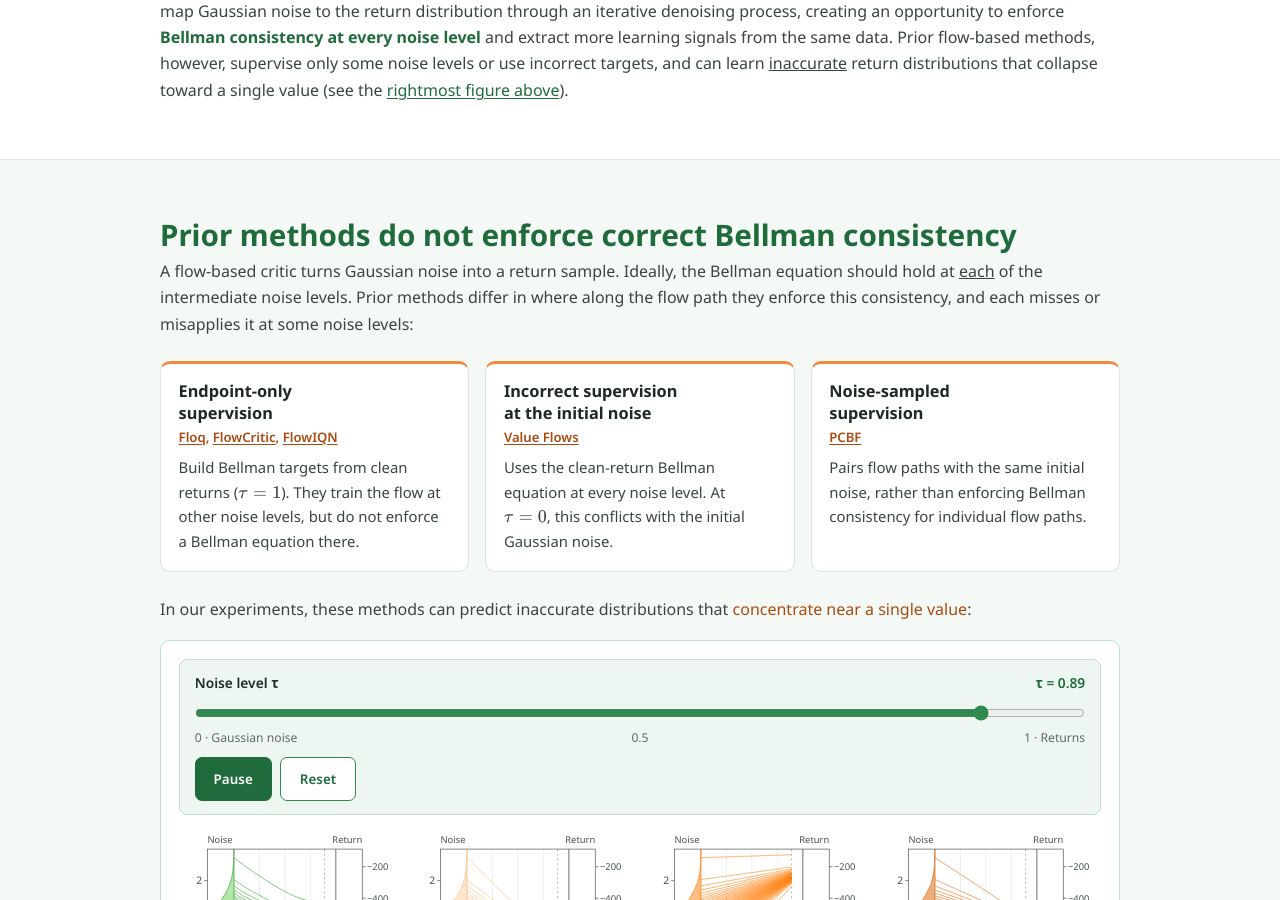
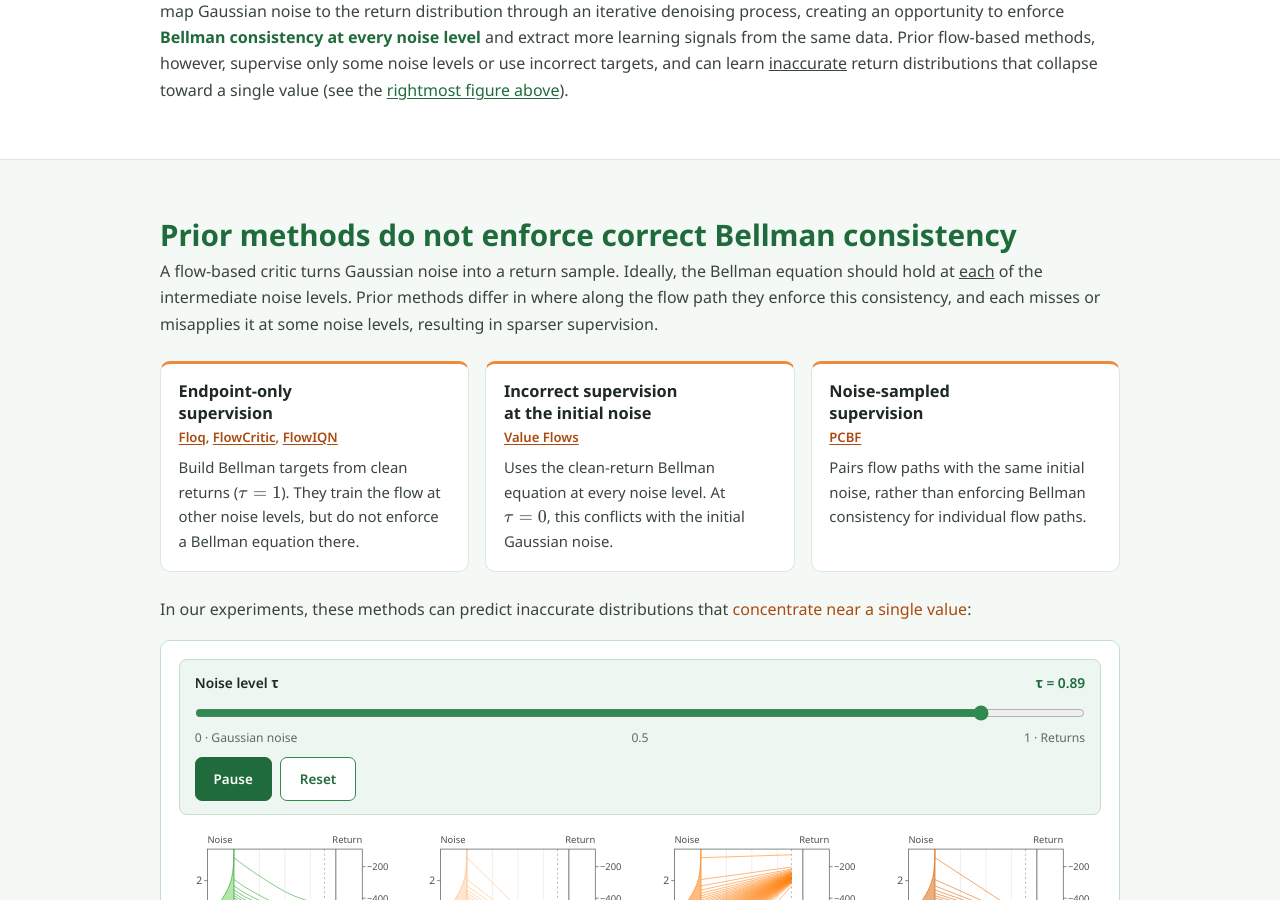
Before and after one commit to chongyi-zheng/chongyi-zheng.github.io, a Jekyll site: the page built from _pages/value_forcing.html, in a window 1280 px wide and 900 px high, scrolled down 1300 px. Built offline with Jekyll 4.4.1, drawn with Linux system fonts in a browser that asks for light colours; some web fonts are replaced.

Commit message:
update value forcing website

```diff
--- a/_pages/value_forcing.html
+++ b/_pages/value_forcing.html
@@ -2078,7 +2078,7 @@ nav: false
           A flow-based critic turns Gaussian noise into a return sample.
           Ideally, the Bellman equation should hold at <u>each</u> of the intermediate noise levels.
           Prior methods differ in where along the flow path they enforce this consistency, and each misses or misapplies it at
-          some noise levels:
+          some noise levels, resulting in sparser supervision.
         </p>
 
         <div class="failure-grid">
```
